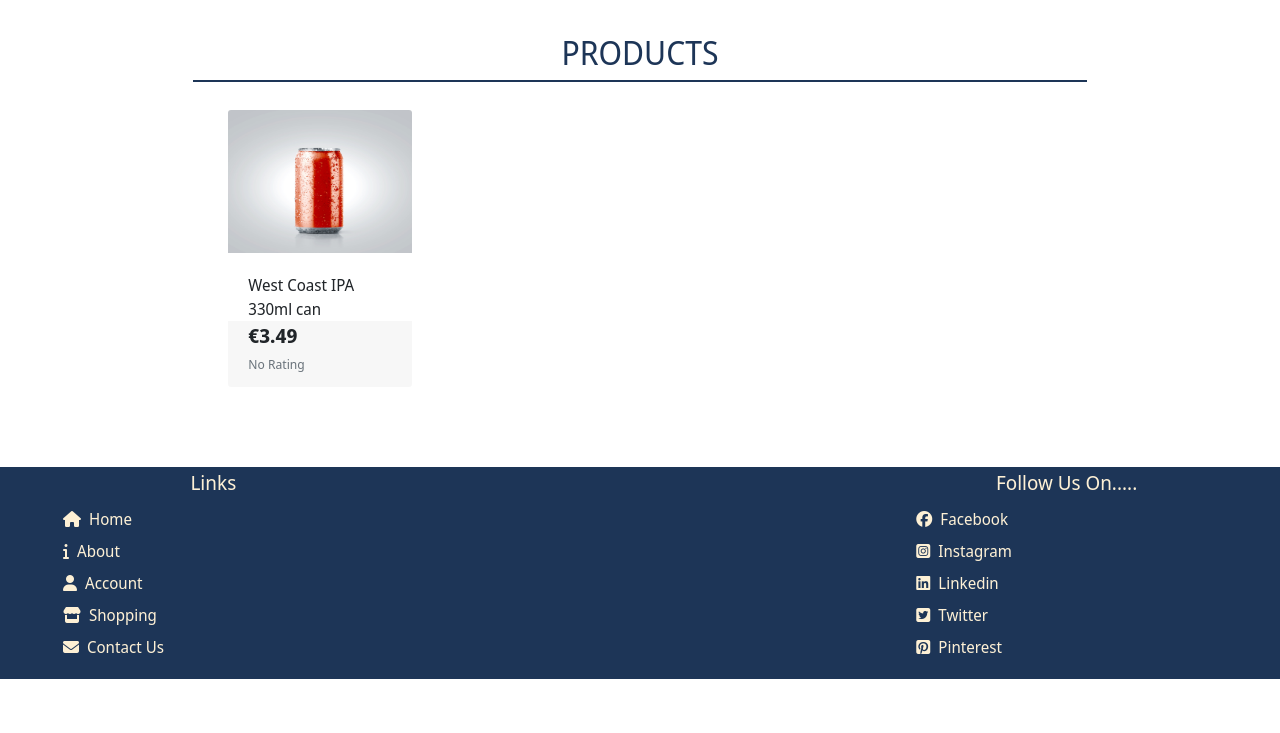
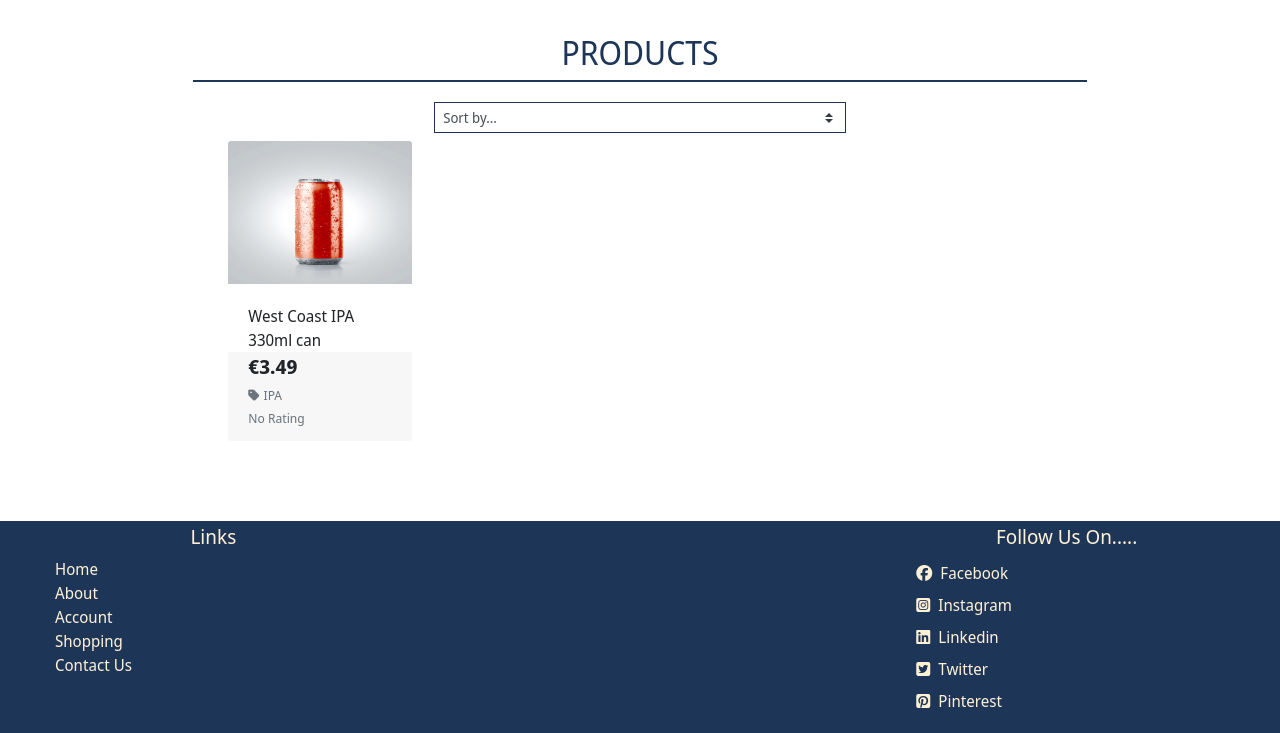
Before and after one commit to pbaker321/crafty-bear-project-4, a Django app: page /products/ in a window 1280 px wide. Shown: the part 146-879 px from the top of the page. Before the commit the page ends 825 px from the top, so only its background shows below. Run offline with Django 3.2, Linux system fonts and the light colour scheme; data comes from the database, SQL or seed files in the repository; some libraries are stand-ins or nearby versions.

Commit message:
added sorting filter and fixed footer

```diff
--- a/products/templates/products/products.html
+++ b/products/templates/products/products.html
@@ -22,7 +22,23 @@
         </div>
         <div class="row">
             <div class="product-container col-10 offset-1">
-                    <div class="row mt-1 mb-2"></div>
+                <div class="row mt-1 mb-2">
+                    <div class="col-12 my-auto order-md-last d-flex justify-content-center">
+                        <div class="sort-select-wrapper w-50">
+                            <select id="sort-selector" class="custom-select custom-select-sm rounded-0 border border-{% if current_sorting != 'None_None' %}info{% else %}black{% endif %}">
+                                <option value="reset" {% if current_sorting == 'None_None' %}selected{% endif %}>Sort by...</option>
+                                <option value="price_asc" {% if current_sorting == 'price_asc' %}selected{% endif %}>Price (low to high)</option>
+                                <option value="price_desc" {% if current_sorting == 'price_desc' %}selected{% endif %}>Price (high to low)</option>
+                                <option value="rating_asc" {% if current_sorting == 'rating_asc' %}selected{% endif %}>Rating (low to high)</option>
+                                <option value="rating_desc" {% if current_sorting == 'rating_desc' %}selected{% endif %}>Rating (high to low)</option>
+                                <option value="name_asc" {% if current_sorting == 'name_asc' %}selected{% endif %}>Name (A-Z)</option>
+                                <option value="name_desc" {% if current_sorting == 'name_desc' %}selected{% endif %}>Name (Z-A)</option>
+                                <option value="category_asc" {% if current_sorting == 'category_asc' %}selected{% endif %}>Category (A-Z)</option>
+                                <option value="category_desc" {% if current_sorting == 'category_desc' %}selected{% endif %}>Category (Z-A)</option>
+                            </select>
+                        </div>
+                    </div>
+                </div>
                     <div class="row">
                         {% for product in products %}
                             <div class="col-sm-6 col-md-6 col-lg-4 col-xl-3">
@@ -43,6 +59,13 @@
                                         <div class="row">
                                             <div class="col">
                                                 <p class="lead mb-0 text-left font-weight-bold">€{{ product.price }}</p>
+                                                {% if product.category %}
+                                                    <p class="small mt-1 mb-0">
+                                                        <a class="text-muted" href="{% url 'products' %}?category={{ product.category.name }}">
+                                                            <i class="fas fa-tag mr-1"></i>{{ product.category.friendly_name }}
+                                                        </a>
+                                                    </p>
+                                                {% endif %}
                                                 {% if product.rating %}
                                                     <small class="text-muted"><i class="fas fa-beer"></i>{{ product.rating }} / 5</small>
                                                 {% else %}
--- a/products/views.py
+++ b/products/views.py
@@ -21,7 +21,8 @@ def all_products(request):
             if sortkey == 'name':
                 sortkey = 'lower_name'
                 products = products.annotate(lower_name=Lower('name'))
-
+            if sortkey == 'category':
+                sortkey = 'category__name'
             if 'direction' in request.GET:
                 direction = request.GET['direction']
                 if direction == 'desc':
--- a/templates/base.html
+++ b/templates/base.html
@@ -106,12 +106,12 @@
                 <div class="row">
                     <div class="col-4">
                         <h5 class="text-center mt-1">Links</h5>
-                        <ul>
-                            <li><a class="text-cream mb-2" href="#!"><i class="fas fa-home m-2"></i>Home</a></li>
-                            <li><a class="text-cream mb-2" href="#!"><i class="fas fa-info m-2"></i>About</a></li>
-                            <li><a class="text-cream mb-2" href="#!"><i class="fas fa-user m-2"></i>Account</a></li>
-                            <li><a class="text-cream mb-2" href="#!"><i class="fas fa-store m-2"></i>Shopping</a></li>
-                            <li><a class="text-cream mb-2" href="#!"><i class="fas fa-envelope m-2"></i>Contact Us</a></li>
+                        <ul class="text-left">
+                            <li><a class="text-cream mb-3" href="{% url 'home' %}">Home</a></li>
+                            <li><a class="text-cream mb-3" href="#!">About</a></li>
+                            <li><a class="text-cream mb-3" href="#!">Account</a></li>
+                            <li><a class="text-cream mb-3" href="{% url 'products' %}">Shopping</a></li>
+                            <li><a class="text-cream mb-3" href="#!">Contact Us</a></li>
                         </ul>
                     </div>
                     <div class="col-4"></div>
```
Also changed, not shown: products/templates/products/product_detail.html (+7 -0 lines). Lines whose indentation alone changed are shown as unchanged.
